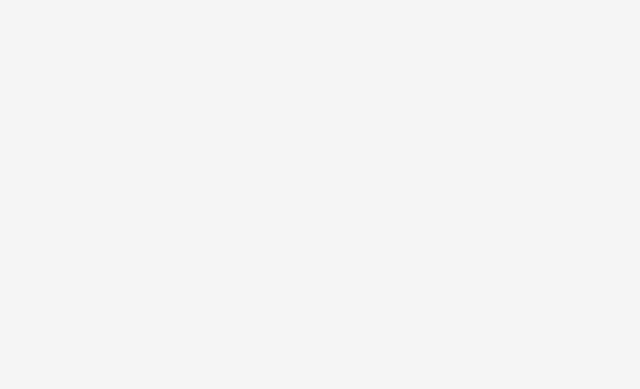
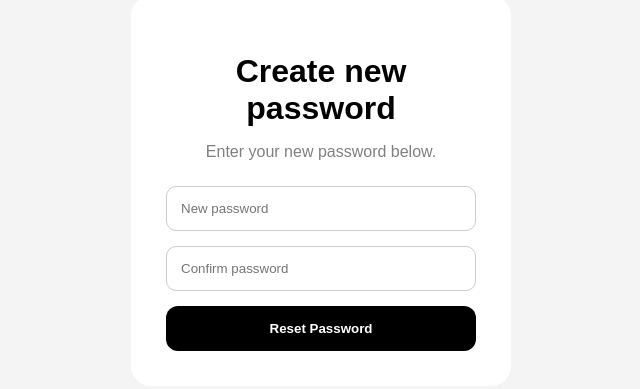
Before and after one commit to Damcheylhendup/Final_Project_WEB_Group4, a React (Vite) app in the folder RYDO-Real_Time_Urban_Mobility/: page /reset-password in a window 1280 px wide. Before the commit this address had no page. Shown: the part 209-598 px from the top of the page, without its empty margins (319-959 px from the left). Built offline with nearby package versions, Linux system fonts and the light colour scheme.

Commit message:
Added reset password page and forgot password navigation

```diff
--- a/RYDO-Real_Time_Urban_Mobility/src/App.jsx
+++ b/RYDO-Real_Time_Urban_Mobility/src/App.jsx
@@ -12,6 +12,7 @@ import AccountSettingsPage from './Pages/AccountSettingsPage/AccountSettingsPage
 import CreateAccountPage from './Pages/CreateAccountPage/CreateAccountPage.jsx';
 import DriverDashboardPage from './Pages/DriverDashboardPage/DriverDashboardPage.jsx';
 import ProtectedRoute from './Components/ProtectedRoute.jsx';
+import ResetPassword from './Pages/ResetPassword/ResetPassword.jsx';
 
 function App() {
   useEffect(() => {
@@ -27,6 +28,8 @@ function App() {
         <Route path="/login" element={<LoginPage />} />
         <Route path="/auth" element={<AuthPage />} />
         <Route path="/create-account" element={<CreateAccountPage />} />
+        <Route path="/reset-password" element={<ResetPassword />} />
+
         <Route path="/dashboard" element={<ProtectedRoute allowedRole="rider"><DashboardPage /></ProtectedRoute>} />
         <Route path="/booking" element={<ProtectedRoute allowedRole="rider"><BookingPage /></ProtectedRoute>} />
         <Route path="/trips" element={<ProtectedRoute allowedRole="rider"><TripsPage /></ProtectedRoute>} />
--- a/RYDO-Real_Time_Urban_Mobility/src/Pages/ForgotPassword/ForgotPassword.jsx
+++ b/RYDO-Real_Time_Urban_Mobility/src/Pages/ForgotPassword/ForgotPassword.jsx
@@ -1,9 +1,12 @@
 import { useState, useRef, useEffect } from "react";
+import { useNavigate } from "react-router-dom";
 import "./ForgotPassword.css";
 
 const DEMO_OTP = "1234";
 
 export default function ForgotPassword({ isOpen, onClose }) {
+  const navigate = useNavigate();
+
   const [sheetVisible, setSheetVisible] = useState(false);
   const [step, setStep] = useState("input"); // input | otp | success
   const [contact, setContact] = useState("");
@@ -86,7 +89,7 @@ export default function ForgotPassword({ isOpen, onClose }) {
       setStep("success");
     } else {
       setOtpError("Incorrect OTP. Please try again.");
-      setOtp(["", "", "", ""]);
+      setOtp(["", "", "", "",]);
       setTimeout(() => otpRefs[0].current?.focus(), 50);
     }
   };
@@ -102,17 +105,14 @@ export default function ForgotPassword({ isOpen, onClose }) {
 
   return (
     <>
-      {/* Overlay */}
       <div
         className={`fp-overlay ${sheetVisible ? "fp-overlay--visible" : ""}`}
         onClick={handleClose}
       />
 
-      {/* Bottom Sheet */}
       <div className={`fp-sheet ${sheetVisible ? "fp-sheet--visible" : ""}`}>
         <div className="fp-pill" />
 
-        {/* Step 1: Enter contact */}
         {step === "input" && (
           <div className="fp-step">
             <h2 className="fp-title">Forgot password?</h2>
@@ -129,20 +129,19 @@ export default function ForgotPassword({ isOpen, onClose }) {
               onChange={(e) => setContact(e.target.value)}
               onKeyDown={(e) => e.key === "Enter" && sendOtp()}
             />
-            {contactError && (
-              <p className="fp-error-hint">{contactError}</p>
-            )}
+
+            {contactError && <p className="fp-error-hint">{contactError}</p>}
 
             <button className="fp-btn-primary" onClick={sendOtp}>
               Send OTP
             </button>
+
             <button className="fp-btn-ghost" onClick={handleClose}>
               Cancel
             </button>
           </div>
         )}
 
-        {/* Step 2: Enter OTP */}
         {step === "otp" && (
           <div className="fp-step">
             <h2 className="fp-title">Enter OTP</h2>
@@ -157,7 +156,9 @@ export default function ForgotPassword({ isOpen, onClose }) {
                 <input
                   key={i}
                   ref={otpRefs[i]}
-                  className={`fp-otp-box ${otpError ? "fp-otp-box--error" : ""} ${digit ? "fp-otp-box--filled" : ""}`}
+                  className={`fp-otp-box ${otpError ? "fp-otp-box--error" : ""} ${
+                    digit ? "fp-otp-box--filled" : ""
+                  }`}
                   type="text"
                   inputMode="numeric"
                   maxLength={1}
@@ -200,7 +201,6 @@ export default function ForgotPassword({ isOpen, onClose }) {
           </div>
         )}
 
-        {/* Step 3: Success */}
         {step === "success" && (
           <div className="fp-step fp-step--center">
             <div className="fp-success-icon">
@@ -214,12 +214,21 @@ export default function ForgotPassword({ isOpen, onClose }) {
                 />
               </svg>
             </div>
+
             <h2 className="fp-title">Identity verified!</h2>
+
             <p className="fp-subtitle">
               Your identity has been confirmed. You can now reset your
               password.
             </p>
-            <button className="fp-btn-primary">Set new password</button>
+
+            <button
+              className="fp-btn-primary"
+              onClick={() => navigate("/reset-password")}
+            >
+              Set new password
+            </button>
+
             <button className="fp-btn-ghost" onClick={handleClose}>
               Back to login
             </button>
--- /dev/null
+++ b/RYDO-Real_Time_Urban_Mobility/src/Pages/ResetPassword/ResetPassword.css
@@ -0,0 +1,43 @@
+.reset-page {
+  min-height: 100vh;
+  display: flex;
+  justify-content: center;
+  align-items: center;
+  background: #f4f4f4;
+}
+
+.reset-card {
+  width: 380px;
+  background: white;
+  padding: 35px;
+  border-radius: 20px;
+  text-align: center;
+}
+
+.reset-card h1 {
+  margin-bottom: 10px;
+}
+
+.reset-card p {
+  color: gray;
+  margin-bottom: 25px;
+}
+
+.reset-card input {
+  width: 100%;
+  padding: 14px;
+  margin-bottom: 15px;
+  border: 1px solid #ccc;
+  border-radius: 10px;
+}
+
+.reset-card button {
+  width: 100%;
+  padding: 15px;
+  background: black;
+  color: white;
+  border: none;
+  border-radius: 12px;
+  font-weight: bold;
+  cursor: pointer;
+}
--- /dev/null
+++ b/RYDO-Real_Time_Urban_Mobility/src/Pages/ResetPassword/ResetPassword.jsx
@@ -0,0 +1,52 @@
+import { useState } from "react";
+import { useNavigate } from "react-router-dom";
+import "./ResetPassword.css";
+
+function ResetPassword() {
+  const navigate = useNavigate();
+  const [password, setPassword] = useState("");
+  const [confirmPassword, setConfirmPassword] = useState("");
+
+  const handleResetPassword = (e) => {
+    e.preventDefault();
+
+    if (password !== confirmPassword) {
+      alert("Passwords do not match");
+      return;
+    }
+
+    alert("Password reset successfully");
+    navigate("/login");
+  };
+
+  return (
+    <div className="reset-page">
+      <div className="reset-card">
+        <h1>Create new password</h1>
+        <p>Enter your new password below.</p>
+
+        <form onSubmit={handleResetPassword}>
+          <input
+            type="password"
+            placeholder="New password"
+            value={password}
+            onChange={(e) => setPassword(e.target.value)}
+            required
+          />
+
+          <input
+            type="password"
+            placeholder="Confirm password"
+            value={confirmPassword}
+            onChange={(e) => setConfirmPassword(e.target.value)}
+            required
+          />
+
+          <button type="submit">Reset Password</button>
+        </form>
+      </div>
+    </div>
+  );
+}
+
+export default ResetPassword;
```
Also changed, not shown: 1 other file (tests, documents, lock files or other folders). Lines whose indentation alone changed are shown as unchanged.
